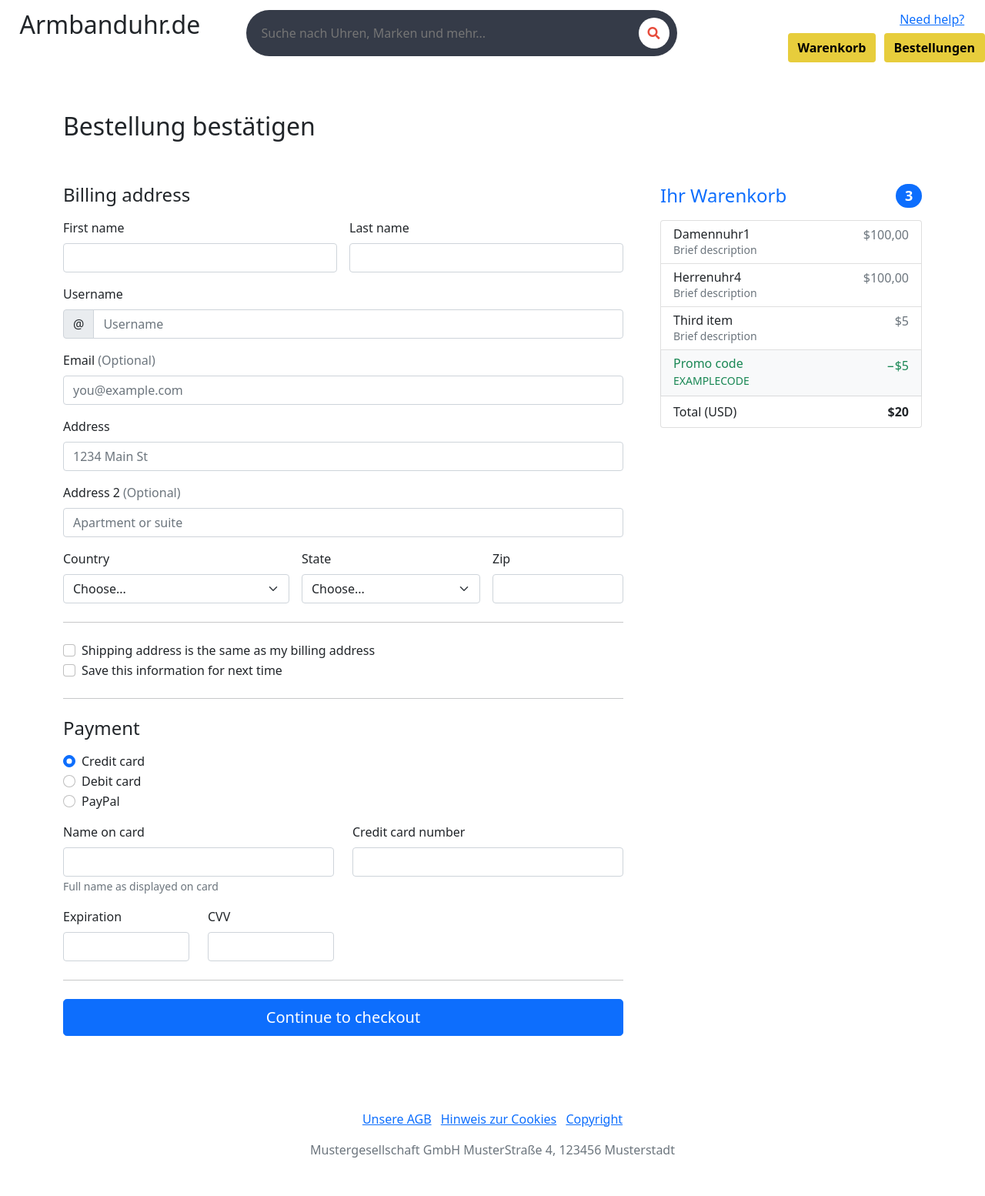
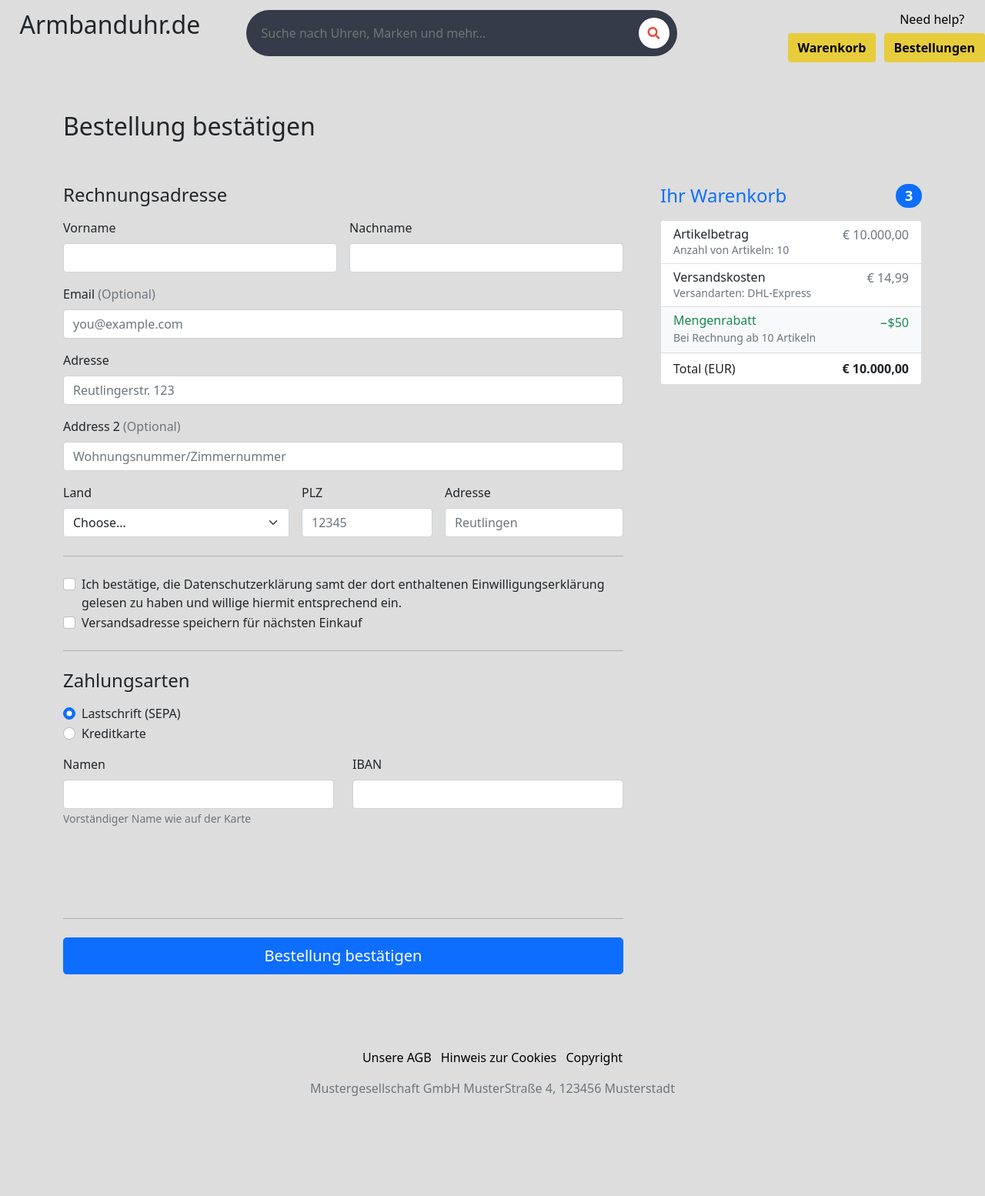
Before and after one commit to kanaria2810/webshop, a PHP site: page /pay.html in a window 1280 px wide. Shown: the whole page at 77% size. After the commit the page ends 1424 px from the top, so only its background shows below. Run offline with PHP 8.4, Linux system fonts and the light colour scheme; some libraries are stand-ins or nearby versions.

Commit message:
11.06.21

```diff
--- a/css/allhtml.css
+++ b/css/allhtml.css
@@ -1,5 +1,3 @@
 * {
-    background: #6275de;  /* fallback for old browsers */
-    background: -webkit-linear-gradient(to bottom, #8c9dff, #628dde);  /* Chrome 10-25, Safari 5.1-6 */
-    background: linear-gradient(to bottom, #bdd6fc, #3c338d); /* W3C, IE 10+/ Edge, Firefox 16+, Chrome 26+, Opera 12+, Safari 7+ */
+    background: #ddd;  /* fallback for old browsers */
 }
--- a/css/login.css
+++ b/css/login.css
@@ -1,8 +1,6 @@
 @import url("node_modules/@fortawesome/fontawesome-free/css/fontawesome.css");
 .login-block{
-    background: #6275de;  /* fallback for old browsers */
-    background: -webkit-linear-gradient(to bottom, #8c9dff, #628dde);  /* Chrome 10-25, Safari 5.1-6 */
-    background: linear-gradient(to bottom, #bdd6fc, #3c338d); /* W3C, IE 10+/ Edge, Firefox 16+, Chrome 26+, Opera 12+, Safari 7+ */
+    background: #ddd;  /* fallback for old browsers */
     float:left;
     width:100%;
     padding : 50px 0px 80px;
--- a/css/orderhistory.css
+++ b/css/orderhistory.css
@@ -1,3 +1,4 @@
+
 
     .panel-order .row {
         border-bottom: 1px solid #ccc;
--- a/css/startsite.css
+++ b/css/startsite.css
@@ -7,7 +7,11 @@
     padding: 10px;
     }
 
-.search_input{
+body {
+    background: #ddd;
+}
+
+    .search_input{
     color: white;
     border: 0;
     outline: 0;
@@ -117,3 +121,26 @@ footer .row .col-lg-4 {
     width: max-content;
 
 }
+
+a {
+    color: #000;
+    text-decoration: none;
+    font-size:medium;
+}
+
+.in-den-warenkorb {
+    background-color: #009ED8;
+    color: white;
+    margin-top: 10px;
+
+}
+.in-den-warenkorb :hover {
+    opacity:0.5;
+}
+
+.in-den-warenkorb:last-child {
+    text-align: center;
+}
+.product-card {
+    margin-bottom: 30px;
+}
--- a/login.html
+++ b/login.html
@@ -20,14 +20,14 @@
     <!--Extra-->
     <link rel="stylesheet" href="css/login.css">
 </head>
-<body style="background-color: #bdd6fc;" >
+<body style="background-color: #ddd;" >
     <header>
         <div class="row" id="navbar">
             <div class="col-lg-2 col-md-3 col-sm-12 justify-content-center" onclick="window.location.href = 'startsite.html'" style="cursor: pointer;">
                 <h2 style="margin-left: 50px; margin-top: 20px;">Armbanduhr.de</h2>
             </div>
     </header>
-    <section class="login-block" style="background-color: white;">
+    <section class="login-block">
         <div class="container">
             <div class="row">
                 <div class="col-lg-4 login-sec">
--- a/pay.html
+++ b/pay.html
@@ -29,6 +29,24 @@
 
     <!--Extra-->
     <link rel="stylesheet" href="css/startsite.css">
+    <link rel="stylesheet" href="css/pay.css">
+
+    <script type="text/javascript">
+
+      function yesnoCheck() {
+          if (document.getElementById('sepa').checked) {
+            console.log("sepa");
+              document.getElementById('sepaF').style.visibility = 'visible';
+              document.getElementById('creditF').style.visibility = 'hidden';
+
+          } else {
+            console.log("credit check");
+              document.getElementById('sepaF').style.visibility = 'hidden';
+              document.getElementById('creditF').style.visibility = 'visible';
+
+          }
+      }
+    </script>
 </head>
 <body>
     <header>
@@ -67,58 +85,51 @@
             <ul class="list-group mb-3">
               <li class="list-group-item d-flex justify-content-between lh-sm">
                 <div>
-                  <h6 class="my-0">Damennuhr1</h6>
-                  <small class="text-muted">Brief description</small>
+                  <h6 class="my-0">Artikelbetrag</h6>
+                  <small class="text-muted">Anzahl von Artikeln: 10</small>
                 </div>
-                <span class="text-muted">$100,00</span>
+                <span class="text-muted">€ 10.000,00</span>
               </li>
               <li class="list-group-item d-flex justify-content-between lh-sm">
                 <div>
-                  <h6 class="my-0">Herrenuhr4</h6>
-                  <small class="text-muted">Brief description</small>
+                  <h6 class="my-0">Versandskosten</h6>
+                  <small class="text-muted">Versandarten: DHL-Express</small>
                 </div>
-                <span class="text-muted">$100,00</span>
-              </li>
-              <li class="list-group-item d-flex justify-content-between lh-sm">
-                <div>
-                  <h6 class="my-0">Third item</h6>
-                  <small class="text-muted">Brief description</small>
-                </div>
-                <span class="text-muted">$5</span>
+                <span class="text-muted">€ 14,99</span>
               </li>
               <li class="list-group-item d-flex justify-content-between bg-light">
                 <div class="text-success">
-                  <h6 class="my-0">Promo code</h6>
-                  <small>EXAMPLECODE</small>
+                  <h6 class="my-0">Mengenrabatt</h6>
+                  <small class="text-muted">Bei Rechnung ab 10 Artikeln</small>
                 </div>
-                <span class="text-success">−$5</span>
+                <span class="text-success">−$50</span>
               </li>
               <li class="list-group-item d-flex justify-content-between">
-                <span>Total (USD)</span>
-                <strong>$20</strong>
+                <span>Total (EUR)</span>
+                <strong>€ 10.000,00</strong>
               </li>
             </ul>
           </div>
           <div class="col-md-7 col-lg-8">
-            <h4 class="mb-3">Billing address</h4>
+            <h4 class="mb-3">Rechnungsadresse</h4>
             <form class="needs-validation" novalidate>
               <div class="row g-3">
                 <div class="col-sm-6">
-                  <label for="firstName" class="form-label">First name</label>
+                  <label for="firstName" class="form-label">Vorname</label>
                   <input type="text" class="form-control" id="firstName" placeholder="" value="" required>
                   <div class="invalid-feedback">
-                    Valid first name is required.
+                    Bitte gültigen Vornamen eingeben.
                   </div>
                 </div>
 
                 <div class="col-sm-6">
-                  <label for="lastName" class="form-label">Last name</label>
+                  <label for="lastName" class="form-label">Nachname</label>
                   <input type="text" class="form-control" id="lastName" placeholder="" value="" required>
                   <div class="invalid-feedback">
-                    Valid last name is required.
+                    Bitte gültigen Nachnamen eingeben.
                   </div>
                 </div>
-
+<!--
                 <div class="col-12">
                   <label for="username" class="form-label">Username</label>
                   <div class="input-group has-validation">
@@ -128,129 +139,129 @@
                       Your username is required.
                     </div>
                   </div>
-                </div>
+                </div> -->
 
                 <div class="col-12">
                   <label for="email" class="form-label">Email <span class="text-muted">(Optional)</span></label>
                   <input type="email" class="form-control" id="email" placeholder="you@example.com">
                   <div class="invalid-feedback">
-                    Please enter a valid email address for shipping updates.
+                    Bitte gültige E-mailadresse eingeben für weitere Versand-Update.
                   </div>
                 </div>
 
                 <div class="col-12">
-                  <label for="address" class="form-label">Address</label>
-                  <input type="text" class="form-control" id="address" placeholder="1234 Main St" required>
+                  <label for="address" class="form-label">Adresse</label>
+                  <input type="text" class="form-control" id="address" placeholder="Reutlingerstr. 123" required>
                   <div class="invalid-feedback">
-                    Please enter your shipping address.
+                    Bitte gültige Versandsadresse eingeben.
                   </div>
                 </div>
 
                 <div class="col-12">
                   <label for="address2" class="form-label">Address 2 <span class="text-muted">(Optional)</span></label>
-                  <input type="text" class="form-control" id="address2" placeholder="Apartment or suite">
+                  <input type="text" class="form-control" id="address2" placeholder="Wohnungsnummer/Zimmernummer">
                 </div>
 
                 <div class="col-md-5">
-                  <label for="country" class="form-label">Country</label>
+                  <label for="country" class="form-label">Land</label>
                   <select class="form-select" id="country" required>
                     <option value="">Choose...</option>
-                    <option>United States</option>
+                    <option>Baden-Württemberg</option>
+                    <option>Bayern</option>
                   </select>
                   <div class="invalid-feedback">
-                    Please select a valid country.
+                    Bitte auswählen.
+                  </div>
+                </div>
+                <div class="col-md-3">
+                  <label for="zip" class="form-label">PLZ</label>
+                  <input type="text" class="form-control" id="zip" placeholder="12345" required>
+                  <div class="invalid-feedback">
+                    PLZ erforderlich
+                  </div>
+                </div>
+                <div class="col-md-4">
+                  <label for="address" class="form-label">Adresse</label>
+                  <input type="text" class="form-control" id="address" placeholder="Reutlingen" required>
+                  <div class="invalid-feedback">
+                    Bitte Ihre Stadt eingeben.
                   </div>
                 </div>
 
-                <div class="col-md-4">
-                  <label for="state" class="form-label">State</label>
-                  <select class="form-select" id="state" required>
-                    <option value="">Choose...</option>
-                    <option>California</option>
-                  </select>
-                  <div class="invalid-feedback">
-                    Please provide a valid state.
-                  </div>
-                </div>
-
-                <div class="col-md-3">
-                  <label for="zip" class="form-label">Zip</label>
-                  <input type="text" class="form-control" id="zip" placeholder="" required>
-                  <div class="invalid-feedback">
-                    Zip code required.
-                  </div>
-                </div>
               </div>
 
               <hr class="my-4">
 
               <div class="form-check">
                 <input type="checkbox" class="form-check-input" id="same-address">
-                <label class="form-check-label" for="same-address">Shipping address is the same as my billing address</label>
+                <label class="form-check-label" for="same-address">Ich bestätige, die Datenschutzerklärung samt der dort enthaltenen Einwilligungserklärung gelesen zu haben und willige hiermit entsprechend ein. </label>
+                <div class="invalid-feedback">
+                  *
+                </div>
               </div>
 
               <div class="form-check">
                 <input type="checkbox" class="form-check-input" id="save-info">
-                <label class="form-check-label" for="save-info">Save this information for next time</label>
+                <label class="form-check-label" for="save-info">Versandsadresse speichern für nächsten Einkauf</label>
               </div>
 
               <hr class="my-4">
 
-              <h4 class="mb-3">Payment</h4>
+              <h4 class="mb-3">Zahlungsarten</h4>
 
               <div class="my-3">
                 <div class="form-check">
-                  <input id="credit" name="paymentMethod" type="radio" class="form-check-input" checked required>
-                  <label class="form-check-label" for="credit">Credit card</label>
+                  <input name="paymentMethod" type="radio" class="form-check-input" id="sepa" onclick="javascript:yesnoCheck()" checked required>
+                  <label class="form-check-label" for="credit">Lastschrift (SEPA)</label>
                 </div>
                 <div class="form-check">
-                  <input id="debit" name="paymentMethod" type="radio" class="form-check-input" required>
-                  <label class="form-check-label" for="debit">Debit card</label>
-                </div>
-                <div class="form-check">
-                  <input id="paypal" name="paymentMethod" type="radio" class="form-check-input" required>
-                  <label class="form-check-label" for="paypal">PayPal</label>
+                  <input name="paymentMethod" type="radio" class="form-check-input" id="credit" onclick="javascript:yesnoCheck()" required>
+                  <label class="form-check-label" for="debit">Kreditkarte</label>
                 </div>
               </div>
-
-              <div class="row gy-3">
+              <div class="row gy-3" id="sepaF" >
                 <div class="col-md-6">
-                  <label for="cc-name" class="form-label">Name on card</label>
+                  <label for="cc-name" class="form-label">Namen</label>
                   <input type="text" class="form-control" id="cc-name" placeholder="" required>
-                  <small class="text-muted">Full name as displayed on card</small>
+                  <small class="text-muted">Vorständiger Name wie auf der Karte</small>
                   <div class="invalid-feedback">
-                    Name on card is required
+                    Name erforderlich
                   </div>
                 </div>
 
                 <div class="col-md-6">
-                  <label for="cc-number" class="form-label">Credit card number</label>
+                  <label for="cc-number" class="form-label">IBAN</label>
                   <input type="text" class="form-control" id="cc-number" placeholder="" required>
                   <div class="invalid-feedback">
-                    Credit card number is required
+                    IBAN erforderlich.
                   </div>
                 </div>
 
-                <div class="col-md-3">
-                  <label for="cc-expiration" class="form-label">Expiration</label>
-                  <input type="text" class="form-control" id="cc-expiration" placeholder="" required>
+              </div>
+
+              <div class="row gy-3 credit" id="creditF" style="visibility: hidden;">
+                <div class="col-md-6">
+                  <label for="cc-name" class="form-label">Namen</label>
+                  <input type="text" class="form-control" id="cc-name" placeholder="" required>
+                  <small class="text-muted">Vorständiger Name wie auf der Karte</small>
                   <div class="invalid-feedback">
-                    Expiration date required
+                    Name erforderlich
                   </div>
                 </div>
 
-                <div class="col-md-3">
-                  <label for="cc-cvv" class="form-label">CVV</label>
-                  <input type="text" class="form-control" id="cc-cvv" placeholder="" required>
+                <div class="col-md-6">
+                  <label for="cc-number" class="form-label">Kreditkartenummer</label>
+                  <input type="text" class="form-control" id="cc-number" placeholder="" required>
                   <div class="invalid-feedback">
-                    Security code required
+                    Kreditkartenummer erforderlich.
                   </div>
                 </div>
+
               </div>
 
               <hr class="my-4">
 
-              <button class="w-100 btn btn-primary btn-lg" type="submit">Continue to checkout</button>
+              <button class="w-100 btn btn-primary btn-lg" type="submit">Bestellung bestätigen</button>
             </form>
           </div>
         </div>
--- a/todo.txt
+++ b/todo.txt
@@ -0,0 +1,4 @@
+11.06.2021
+
+- Shopping cart html mot ti nua thoi la xong
+- pay.html
```
Also changed, not shown: css/overview.css (+19 -0 lines), css/reset.css (+1 -6 lines), css/shoppingcart.css (+10 -42 lines), overview.html (+75 -16 lines), shoppingcart.html (+51 -33 lines), signup.html (+47 -21 lines), startsite.html (+61 -13 lines), css/pay.css (added).
